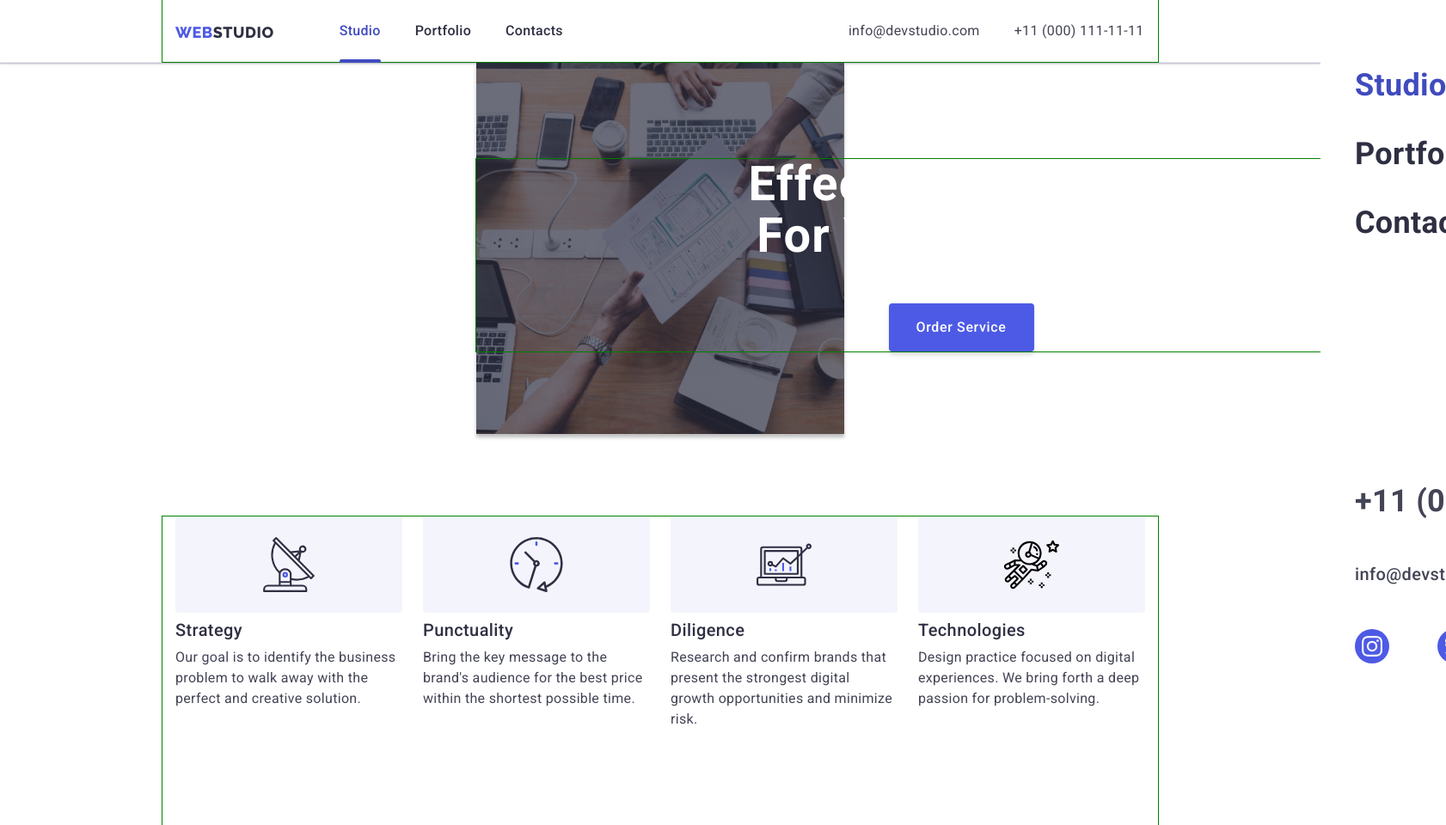
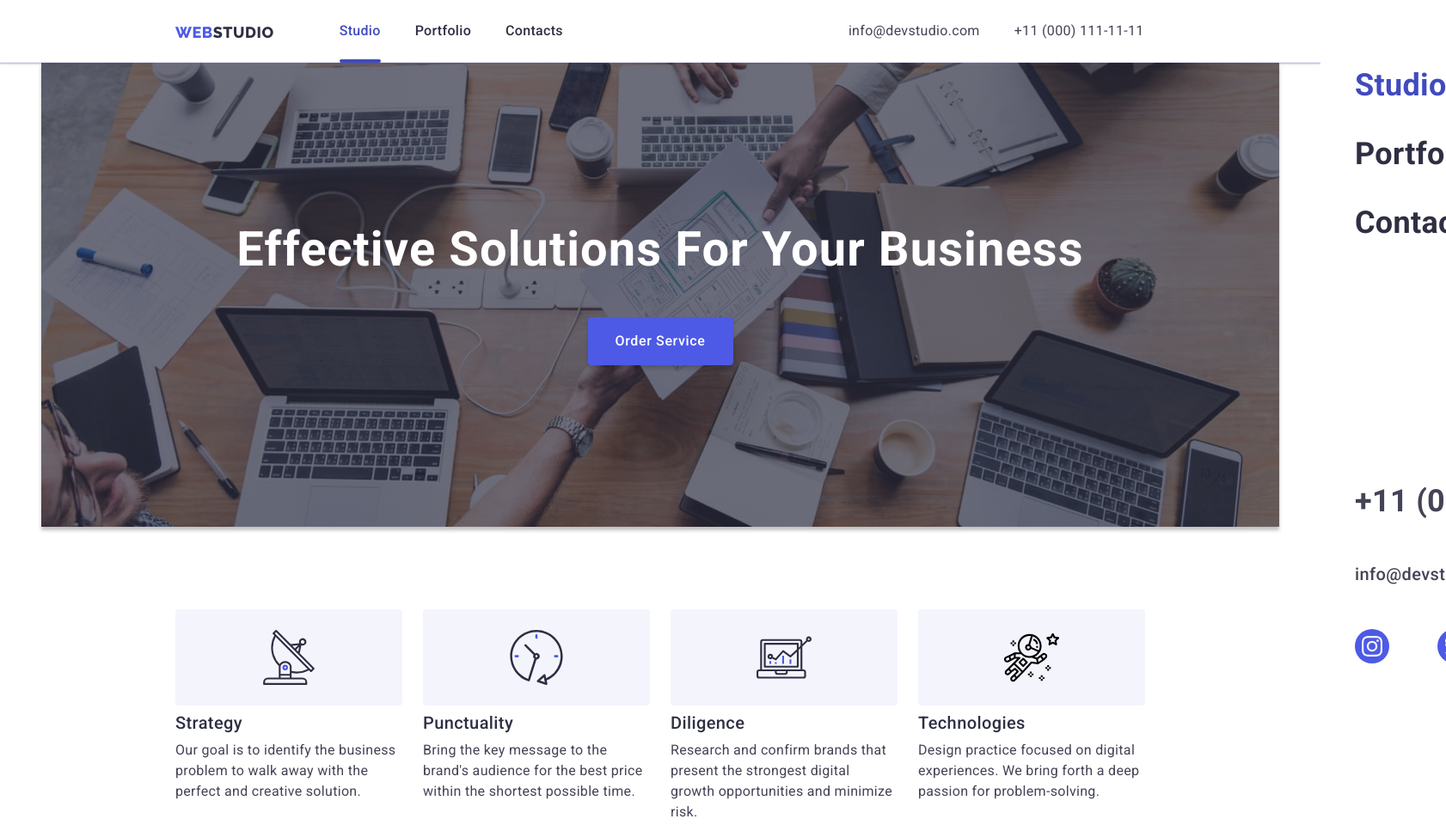
Before and after one commit to OlexandrFilin/goit-markup-hw-07, a plain HTML site: page index.html in a window 1536 px wide. Shown: the top 960 px of the page at 86% size, 1682 px wide, since content can reach past the window. Drawn offline with nearby package versions, Linux system fonts and the light colour scheme.

```diff
--- a/css/styles.css
+++ b/css/styles.css
@@ -97,7 +97,7 @@ body {
   /* max-width: 396px;; */
   padding: 0 16px;
   margin: 0 auto;
-  outline: 1px solid blue;
+  /* outline: 1px solid blue; */
 }
 
 @media only screen and (min-width: 768px) {
@@ -105,7 +105,7 @@ body {
     max-width: 768px;
     /* min-width: 736px;   */
     /* width: 736px; */
-    outline: 1px solid red;
+    /* outline: 1px solid red; */
   }
 }
 
@@ -114,7 +114,7 @@ body {
     max-width: 1158px;
     min-width: 1128px;
     padding: 0 15px 0 15px;
-    outline: 1px solid green;
+    /* outline: 1px solid green; */
   }
 }
 
@@ -157,7 +157,6 @@ body {
   }
 }
 
-
 .header-div.container {
   /* background-color: rgb(203, 212, 209);   */
 }
@@ -193,7 +192,7 @@ body {
 }
 
 @media only screen and (min-width: 768px) {
-  .list-nav  {
+  .list-nav {
     display: flex;
   }
 }
@@ -220,7 +219,6 @@ body {
     margin-right: 121px;
   }
 }
-
 
 @media only screen and (min-width: 1440px) {
   .nav-header {
@@ -296,11 +294,10 @@ nav {
   font-size: 12px;
 }
 
-
 @media only screen and (min-width: 1440px) {
   .address-list {
-   display: flex;
-   font-size: 16px;
+    display: flex;
+    font-size: 16px;
   }
 }
 
@@ -352,7 +349,7 @@ nav {
 .hero {
   background-color: var(--background-color-hero);
   max-width: 428px;
-  height: 432px;
+  /* height: 432px; */
   padding-top: 112px;
   padding-bottom: 112px;
   margin: 0 auto;
@@ -366,6 +363,22 @@ nav {
   background-size: cover;
   box-shadow: 0px 4px 4px rgba(0, 0, 0, 0.25);
 }
+
+@media only screen and (min-width: 768px) {
+  .hero {
+    max-width: 768px;
+    padding-bottom: 204px;
+  }
+}
+
+@media only screen and (min-width: 1440px) {
+  .hero {
+    max-width: 1440px;
+    padding-top: 188px;
+    padding-bottom: 188px;
+  }
+}
+
 .overlay {
   margin: 0 auto;
   background-image: linear-gradient(
@@ -384,9 +397,10 @@ nav {
 }
 .hero-title {
   max-width: 320px;
-  margin-left: auto;
+  margin: 0 auto 72px auto;
+  /* margin-left: auto;
   margin-right: auto;
-  margin-bottom: 48px;
+  margin-bottom: 48px; */
   color: var(--color-herotitle); /*#ffffff; */
   font-weight: 700;
   font-size: 36px;
@@ -397,14 +411,21 @@ nav {
 
 @media only screen and (min-width: 768px) {
   .hero-title {
-  max-width: 496px;
+    max-width: 496px;
+    margin: 0 auto 36px auto;
+    /* font-weight: 700; */
+    font-size: 56px;
+    line-height: 1.07;
+    /* text-align: center;
+letter-spacing: 0.02em; */
   }
 }
-
 @media only screen and (min-width: 1440px) {
   .hero-title {
-    font-size: 56px;
-  line-height: 1.07;
+    max-width: 1440px;
+    margin: 0 auto 48px auto;
+    /* font-size: 56px;
+    line-height: 1.07; */
   }
 }
 
```
Also changed, not shown: 1 other file.
